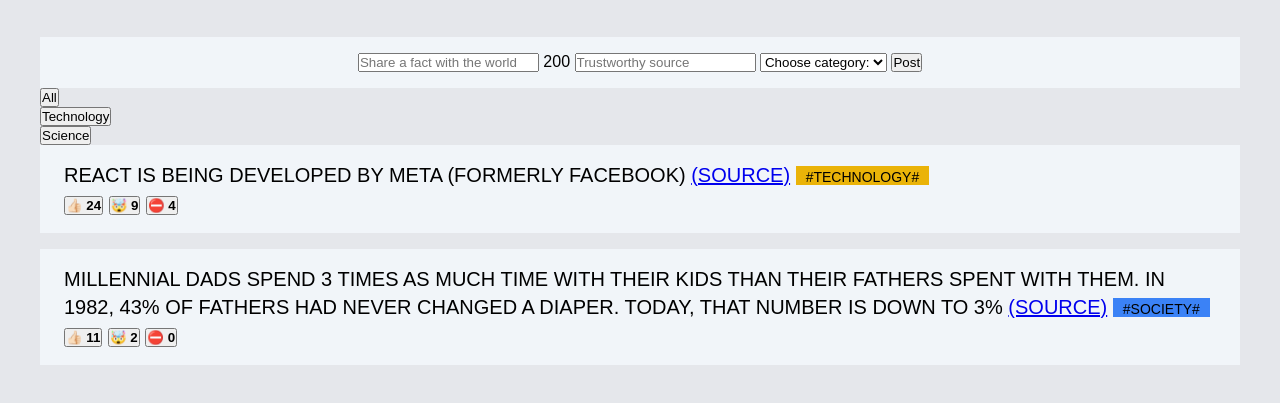
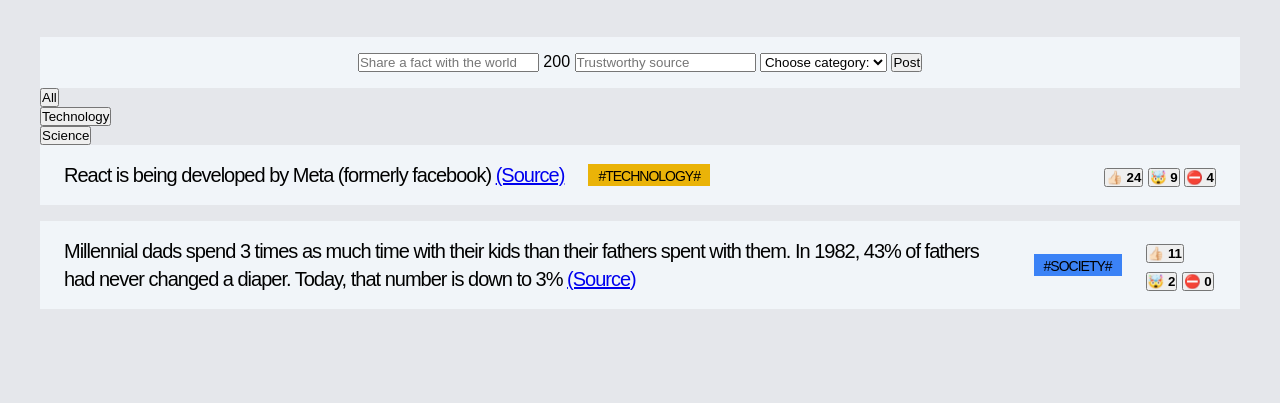
Before and after one commit to nirawadea/Crash-Course-Full-Stack-WebApp, a plain HTML site: page index.html in a window 1280 px wide. Shown: the part 111-514 px from the top of the page. Drawn offline with Linux system fonts and the light colour scheme; a web font is replaced by a local one.

Commit message:
Applied flex box to the facts

```diff
--- a/index.html
+++ b/index.html
@@ -54,11 +54,11 @@
             <p>
               React is being developed by Meta (formerly facebook)
               <a href="https://opensource.fb.com/" target="_blank">(Source)</a>
-              <span class="tag" style="background-color: #eab308"
-                >#Technology#</span
-              >
             </p>
-            <div>
+            <span class="tag" style="background-color: #eab308"
+              >#Technology#</span
+            >
+            <div class="vote-buttons">
               <button>👍🏻 <strong>24</strong></button>
               <button>🤯 <strong>9</strong></button>
               <button>⛔️ <strong>4</strong></button>
@@ -74,11 +74,9 @@
                 target="_blank"
                 >(Source)</a
               >
-              <span class="tag" style="background-color: #3b82f6"
-                >#Society#</span
-              >
             </p>
-            <div>
+            <span class="tag" style="background-color: #3b82f6">#Society#</span>
+            <div class="vote-buttons">
               <button>👍🏻 <strong>11</strong></button>
               <button>🤯 <strong>2</strong></button>
               <button>⛔️ <strong>0</strong></button>
--- a/style.css
+++ b/style.css
@@ -7,7 +7,6 @@
 body {
   background-color: oklch(0.928 0.006 264.531);
   color: black;
-  text-transform: uppercase;
   font-family: "Sono", sans-serif;
   padding: 40px;
 }
@@ -47,6 +46,11 @@ h1 {
   background-color: oklch(0.968 0.007 247.896);
   margin-bottom: 16px;
   padding: 16px 24px;
+  display: flex;
+  align-items: center;
+  letter-spacing: -1px;
+
+  gap: 24px;
 }
 
 .tag {
@@ -58,6 +62,10 @@ h1 {
   padding-right: 10px;
 }
 
+.vote-buttons {
+  margin-left: auto;
+}
+
 ul {
   list-style: none;
 }
```
